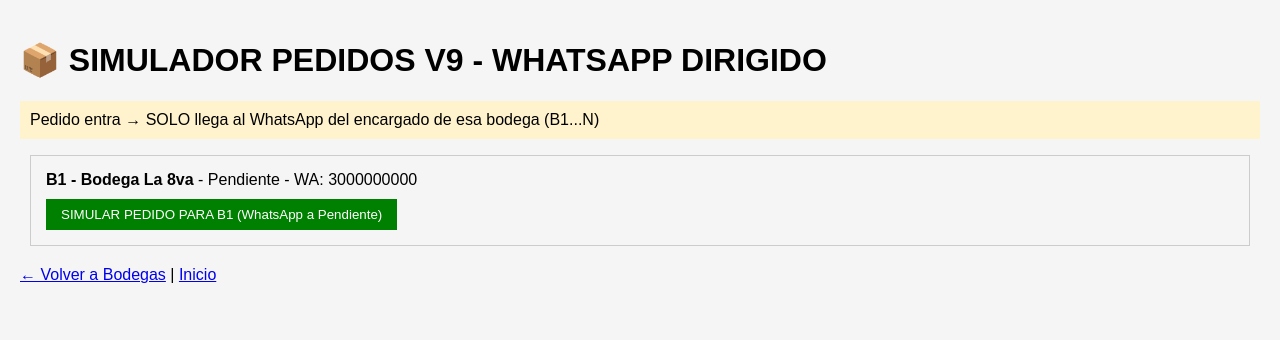
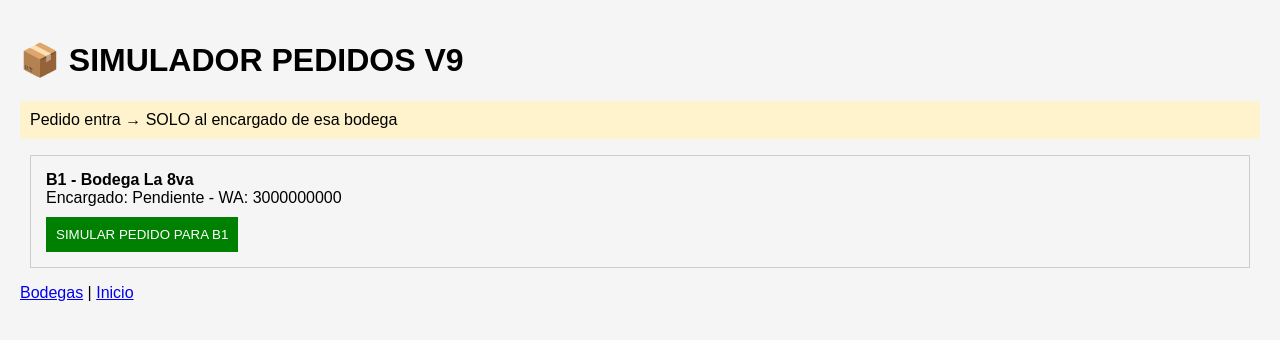
Before and after one commit to adminstockos-dotcom/stockos-v15-full, a Next.js app: page /pedidos in a window 1280 px wide. Shown: the top 340 px of the page. Built offline with nearby package versions, Linux system fonts and the light colour scheme.

Commit message:
Update page.tsx

```diff
--- a/app/pedidos/page.tsx
+++ b/app/pedidos/page.tsx
@@ -1,40 +1,29 @@
 "use client";
-import { useState } from "react";
 import { BODEGAS_DB } from "../../lib/bodegas-db.js";
 import { enviarWhatsAppBodega } from "../../lib/whatsapp-dirigido.js";
 
 export default function PedidosPage() {
-  const [resultado, setResultado] = useState(null);
-
-  const simularPedido = (bodega) => {
+  const simularPedido = (bodega: any) => {
     const pedido = { id: "PED-" + Date.now(), cliente: "Cliente Prueba", total: 150000 };
     const envio = enviarWhatsAppBodega(bodega, pedido);
-    setResultado(envio);
     window.open(envio.link_whatsapp, "_blank");
+    alert("WhatsApp enviado a: " + envio.enviado_a + " - " + envio.whatsapp);
   };
 
   return (
-    <div style={{padding:20}}>
-      <h1>📦 SIMULADOR PEDIDOS V9 - WHATSAPP DIRIGIDO</h1>
-      <p style={{background:'#fff3cd', padding:10}}>Pedido entra → SOLO llega al WhatsApp del encargado de esa bodega (B1...N)</p>
-
-      {BODEGAS_DB.map(b => (
+    <div style={{padding:20, fontFamily:'Arial'}}>
+      <h1>📦 SIMULADOR PEDIDOS V9</h1>
+      <p style={{background:'#fff3cd', padding:10}}>Pedido entra → SOLO al encargado de esa bodega</p>
+      {BODEGAS_DB.map((b:any) => (
         <div key={b.id} style={{border:'1px solid #ccc', padding:15, margin:10}}>
-          <b>{b.id} - {b.nombre}</b> - {b.encargado} - WA: {b.whatsapp_encargado}<br/>
-          <button onClick={()=>simularPedido(b)} style={{background:'green', color:'white', padding:'8px 15px', marginTop:10, border:'none', cursor:'pointer'}}>
-            SIMULAR PEDIDO PARA {b.id} (WhatsApp a {b.encargado})
+          <b>{b.id} - {b.nombre}</b><br/>
+          Encargado: {b.encargado} - WA: {b.whatsapp_encargado}<br/>
+          <button onClick={()=>simularPedido(b)} style={{background:'green', color:'white', padding:'10px', marginTop:10, border:'none', cursor:'pointer'}}>
+            SIMULAR PEDIDO PARA {b.id}
           </button>
         </div>
       ))}
-
-      {resultado && (
-        <div style={{background:'#d4edda', padding:15, marginTop:20, border:'2px solid green'}}>
-          <h3>✅ WhatsApp Enviado:</h3>
-          <p><b>A:</b> {resultado.enviado_a} - {resultado.whatsapp}</p>
-          <p><b>Link:</b> {resultado.link_whatsapp}</p>
-        </div>
-      )}
-      <p style={{marginTop:20}}><a href="/bodegas">← Volver a Bodegas</a> | <a href="/">Inicio</a></p>
+      <p><a href="/bodegas">Bodegas</a> | <a href="/">Inicio</a></p>
     </div>
   )
 }
```
